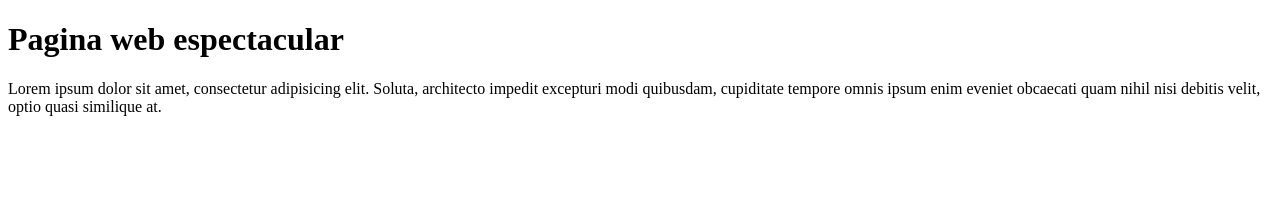
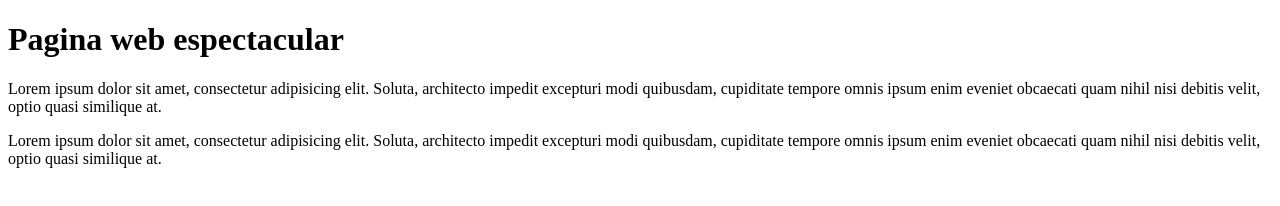
Before and after one commit to VictorOlea/clase4-c1, a plain HTML site: page views/index.html in a window 1280 px wide. Drawn offline with Linux system fonts and the light colour scheme.

Commit message:
cambios html

```diff
--- a/views/index.html
+++ b/views/index.html
@@ -11,5 +11,9 @@
         architecto impedit excepturi modi quibusdam, cupiditate tempore
         omnis ipsum enim eveniet obcaecati quam nihil nisi debitis velit,
         optio quasi similique at.</p>
+        <p>Lorem ipsum dolor sit amet, consectetur adipisicing elit. Soluta,
+            architecto impedit excepturi modi quibusdam, cupiditate tempore
+            omnis ipsum enim eveniet obcaecati quam nihil nisi debitis velit,
+            optio quasi similique at.</p>
 </body>
 </html>
```
